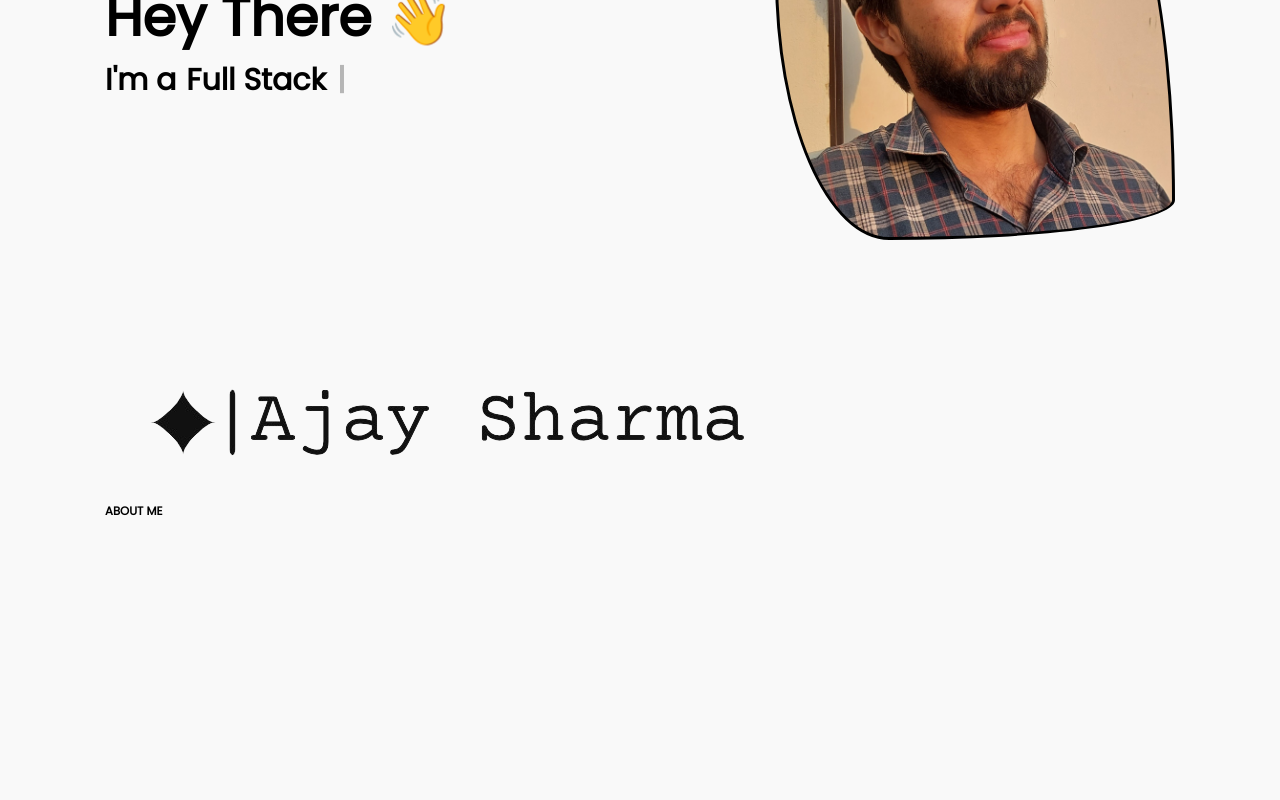
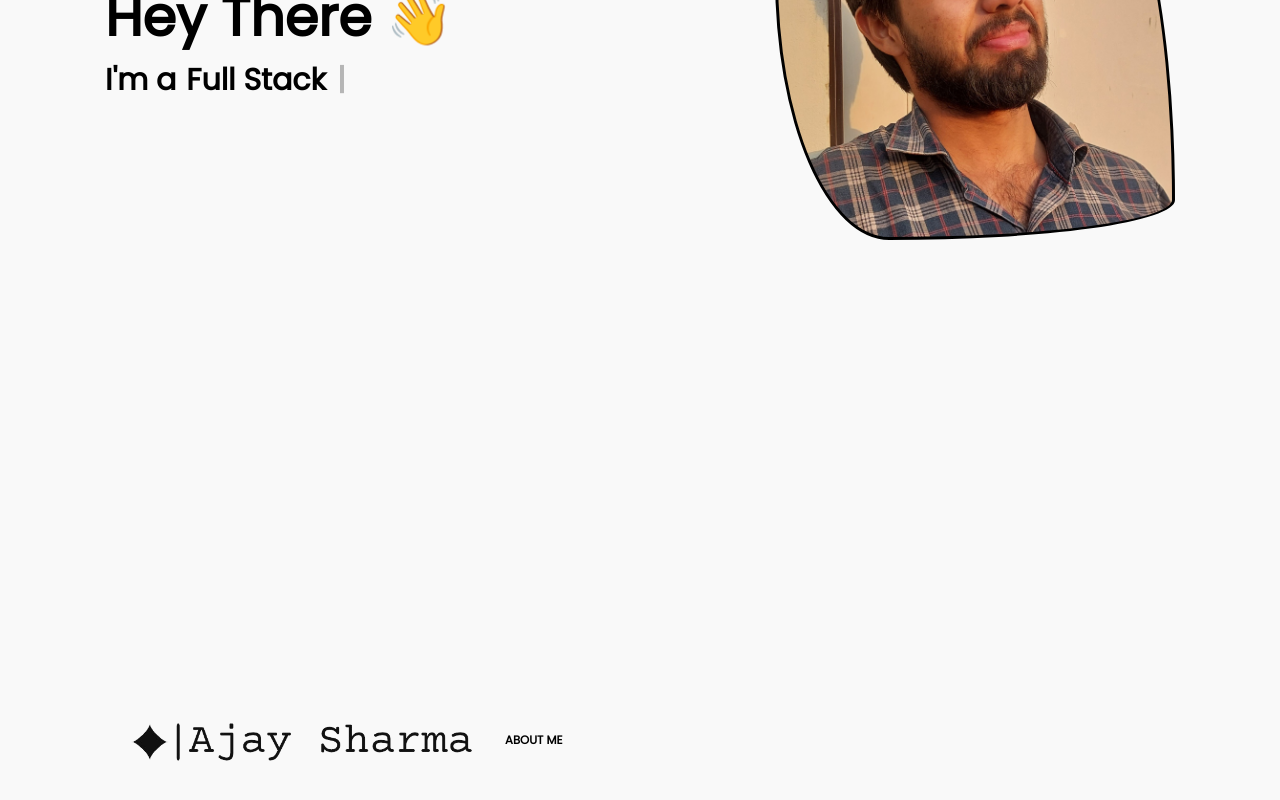
Before and after one commit to ajshrmaofficial/ajshrmaofficial.github.io, a React (Vite) app: page / in a window 1280 px wide. Shown: the part 330-1130 px from the top of the page. Built offline with nearby package versions, Linux system fonts and the light colour scheme.

Commit message:
chore: Update About component to include "ABOUT ME" heading

```diff
--- a/src/styles/App.css
+++ b/src/styles/App.css
@@ -92,4 +92,15 @@ a {
 
 .about{
   height: 100dvh;
+  display: flex;
+  align-items: center;
+  justify-content: space-between;
 }
+
+.about img{
+  width: 40rem;
+}
+
+.about div{
+  width: 100%;
+}
```
